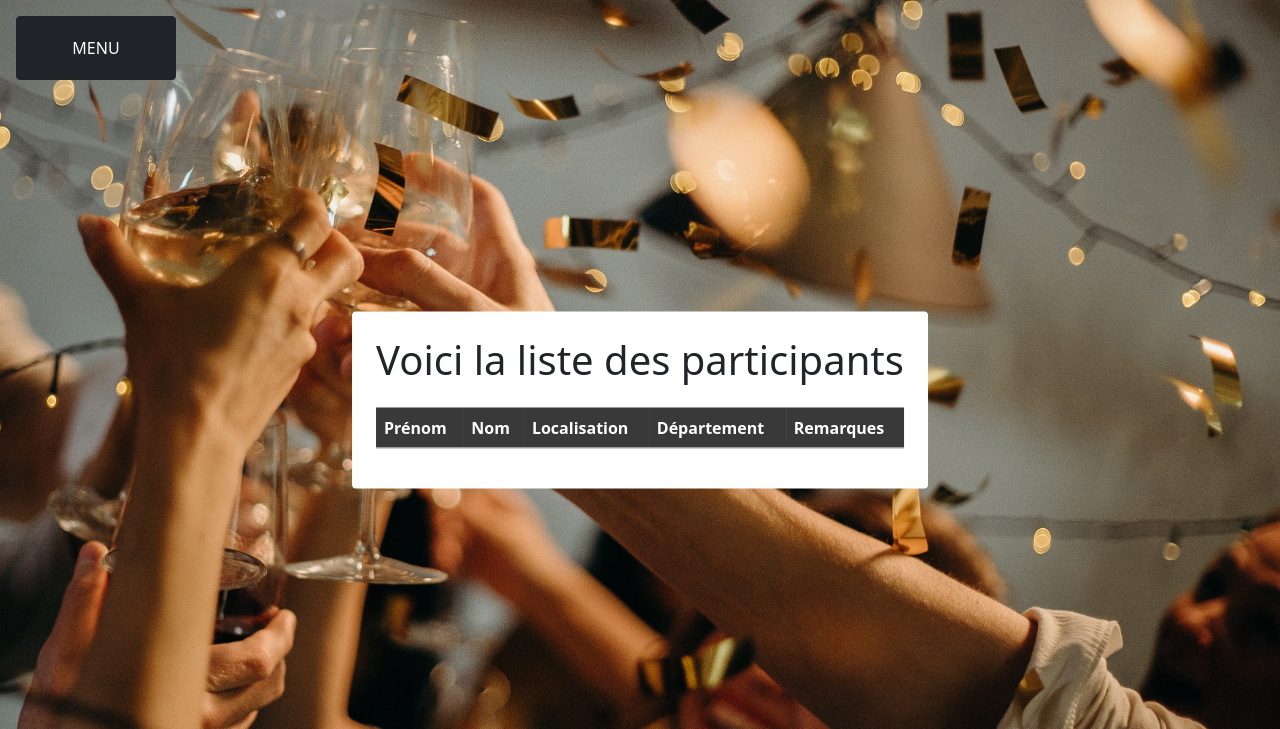
After one commit to YohannHommet/Trinity_Project, a Symfony app: template templates/inscription/listing.html.twig in a window 1280 px wide. The commit adds this page. Shown: the top 729 px of the page. Run offline with Twig, Linux system fonts and the light colour scheme; the template is opened without the code that fills it, so the values that code supplies are empty; some libraries are stand-ins or nearby versions.

Commit message:
Ajout listing des participants

```diff
--- /dev/null
+++ b/public/css/style.css
@@ -0,0 +1,3 @@
+.test {
+    color: red;
+}
--- a/src/Entity/Inscriptions.php
+++ b/src/Entity/Inscriptions.php
@@ -32,7 +32,7 @@ class Inscriptions
     /**
      * @ORM\Column(type="boolean", nullable=true)
      */
-    private $isOk = false;
+    private $isOk;
 
     /**
      * @ORM\Column(type="string", length=255, nullable=true, unique=true)
--- a/src/Repository/InscriptionsRepository.php
+++ b/src/Repository/InscriptionsRepository.php
@@ -22,6 +22,7 @@ class InscriptionsRepository extends ServiceEntityRepository
     // /**
     //  * @return Inscriptions[] Returns an array of Inscriptions objects
     //  */
+
     /*
     public function findByExampleField($value)
     {
@@ -33,8 +34,8 @@ class InscriptionsRepository extends ServiceEntityRepository
             ->getQuery()
             ->getResult()
         ;
-    }
-    */
+    }*/
+
 
 
     // public function findOneBySomeField($value): ?Inscriptions
--- a/templates/_partials/_navbar.html.twig
+++ b/templates/_partials/_navbar.html.twig
@@ -5,6 +5,7 @@
 		<nav class="nav nav-pills nav-fill">
 			<a class="nav-link active bg-light text-secondary" aria-current="page" href="{{ path('app_home') }}">Accueil</a>
 			<a class="nav-link text-light" href="{{ path('app_inscription') }}">Qui veut ?</a>
+			<a class="nav-link text-light" href="{{ path('app_listing') }}">Listing</a>
 			<a class="nav-link text-light" href="propose.html">Proposition</a>
 			<a class="nav-link text-light" href="vote.html">Votes</a>
 			<a class="nav-link text-light" href="organisation.html">Organisation retenue</a>
--- a/templates/base.html.twig
+++ b/templates/base.html.twig
@@ -7,6 +7,7 @@
 
         {% block stylesheets %}
             <link href="https://cdn.jsdelivr.net/npm/bootstrap@5.0.0/dist/css/bootstrap.min.css" rel="stylesheet" integrity="sha384-wEmeIV1mKuiNpC+IOBjI7aAzPcEZeedi5yW5f2yOq55WWLwNGmvvx4Um1vskeMj0" crossorigin="anonymous">
+            <link rel="stylesheet" href="css/style.css">
         {% endblock %}
 
         <title>{% block title %}Trinipéro{% endblock %}</title>
--- a/templates/home/index.html.twig
+++ b/templates/home/index.html.twig
@@ -7,7 +7,7 @@
 
 	<main class="position-absolute top-50 start-50 translate-middle shadow-lg p-3 mb-5 bg-body rounded">
 
-		<h1>Hello les TRINITY</h1>
+		<h1 class="test">Hello les TRINITY</h1>
 		<p>Notre Amélie internationale a lancé les hostilités!</p>
 		<p>L'idée est ici d'organiser un évênement festif entre nous In Real Life</p>
 		<p>Etant donné que nous sommes pas moins de 50 dans la promo auxquels nous pouvons ajouter nos très chers professeurs sans qui nous n'en serions déjà pas là, et étant donné que nous sommes de jeunes dev, nous nous sommes dit que le plus simple serait encore d'organiser tout ca via un site internet !</p>
--- a/templates/inscription/index.html.twig
+++ b/templates/inscription/index.html.twig
@@ -1,6 +1,6 @@
 {% extends 'base.html.twig' %}
 
-{% block title %}Hello InscriptionController!{% endblock %}
+{% block title %}Inscription{% endblock %}
 
 {% block body %}
 
@@ -13,7 +13,7 @@
     <div class="card shadow">
 
     {{ form_start(form) }}
-        <button type='submit'>envoyer</button>
+        <button class='' type='submit'>envoyer</button>
     {{ form_end(form) }}
 
     </div>
--- /dev/null
+++ b/templates/inscription/listing.html.twig
@@ -0,0 +1,36 @@
+{% extends 'base.html.twig' %}
+
+{% block title %}Liste des participants{% endblock %}
+
+{% block body %}
+
+	<main class="position-absolute top-50 start-50 translate-middle p-4 bg-body rounded">
+
+		<h1>Voici la liste des participants</h1>
+
+		<table class="table table-lg table-stripped table-hover mt-4">
+			<thead class="" style="background-color: #393939; color: white;">
+				<tr class="">
+					<th scope="col">Prénom</th>
+					<th scope="col">Nom</th>
+					<th scope="col">Localisation</th>
+					<th scope="col">Département</th>
+					<th scope="col">Remarques</th>
+				</tr>
+			</thead>
+			<tbody>
+				{% for user in list %}
+					<tr>
+						<td>{{ user.firstname }}</td>
+						<td>{{ user.lastname }}</td>
+						<td>{{ user.city }}</td>
+						<td>{{ user.department }}</td>
+						<td>{{ user.note }}</td>
+					</tr>
+				{% endfor %}
+			</tbody>
+		</table>
+
+	</div>
+
+</main>{% endblock %}
```
Also changed, not shown: src/Controller/InscriptionController.php (+8 -4 lines), src/Controller/OrganisationController.php (added, +20 -0 lines), templates/organisation/index.html.twig (added, +20 -0 lines).
